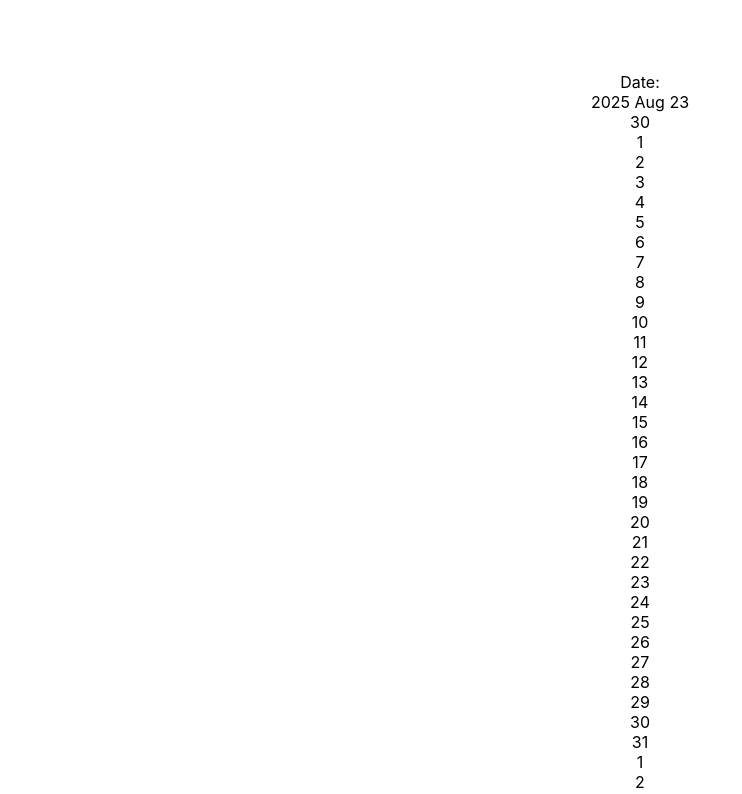
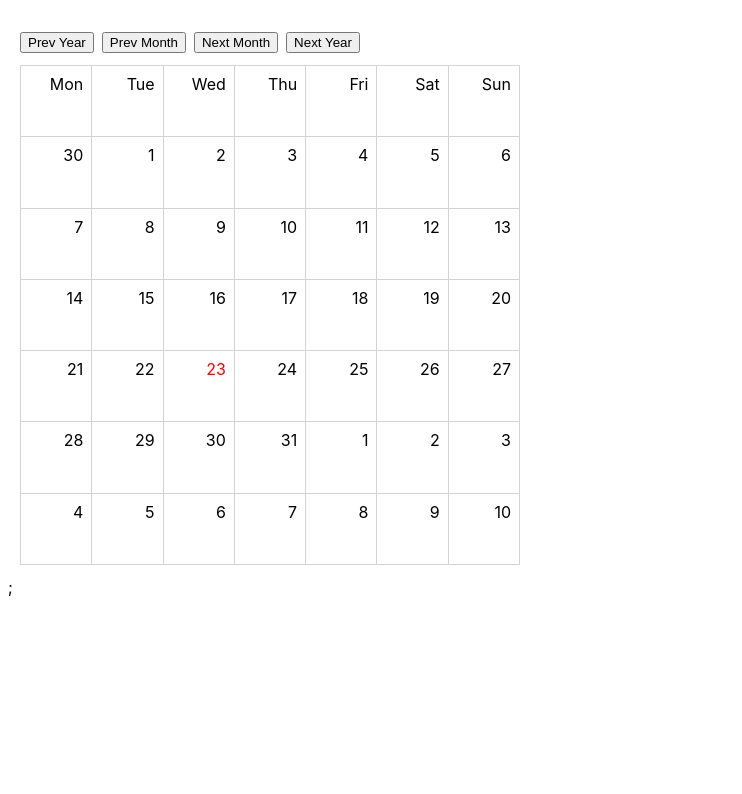
Before and after one commit to Trevoule/custom-date-picker-component, a React (Vite) app: page / in a window 1280 px wide. Shown: the top 794 px of the page, without its empty margins (0-742 px from the left). Built offline with nearby package versions, Linux system fonts and the light colour scheme.

Commit message:
feat: added styles, navigation and select date in DatePicker

```diff
--- a/src/App.css
+++ b/src/App.css
@@ -1,6 +1,29 @@
 #root {
   max-width: 1280px;
   margin: 0 auto;
-  padding: 2rem;
-  text-align: center;
 }
+
+.CalendarPanel {
+  display: grid;
+  grid-template-columns: repeat(7, 1fr);
+  grid-template-rows: repeat(7, 1fr);
+  width: 500px;
+  height: 500px;
+
+  border-top: 1px solid lightgrey;
+  border-left: 1px solid lightgrey;
+}
+
+.CalendarPanelItem {
+  border-right: 1px solid lightgrey;
+  border-bottom: 1px solid lightgrey;
+
+  padding: 8px;
+
+  display: flex;
+  justify-content: flex-end;
+}
+
+.CalendarPanelItem--current {
+  color: red;
+}
--- a/src/App.tsx
+++ b/src/App.tsx
@@ -6,7 +6,13 @@ import './App.css';
 function App() {
   const [date, setDate] = useState(() => new Date());
 
-  return <DatePicker value={date} onChange={setDate} />;
+  console.log(date);
+
+  return (
+    <div>
+      <DatePicker value={date} onChange={setDate} />;
+    </div>
+  );
 }
 
 export default App;
--- a/src/components/DatePicker/DatePicker.tsx
+++ b/src/components/DatePicker/DatePicker.tsx
@@ -1,4 +1,6 @@
 import { useMemo, useState } from 'react';
+
+import { WEEKDAYS } from '../../constants/common';
 
 type DatePickerProps = {
   value: Date;
@@ -6,19 +8,6 @@ type DatePickerProps = {
   min?: Date;
   max?: Date;
 };
-
-const MONTHS = [
-  'Jan',
-  'Feb',
-  'Mar',
-  'Apr',
-  'Jun',
-  'Jul',
-  'Aug',
-  'Sep',
-  'Nov',
-  'Dec',
-];
 
 type DateCellItem = {
   date: number;
@@ -118,18 +107,19 @@ const getCurrentMonthDays = (
   return dateCells;
 };
 
-const DatePicker = ({ value }: DatePickerProps) => {
+const DatePicker = ({ value, onChange }: DatePickerProps) => {
   const [year, month, day] = useMemo(() => {
     const currentYear = value.getFullYear();
-    const currentMonth = MONTHS[value.getMonth()];
+    const currentMonth = value.getMonth();
+
     const currentDate = value.getDate();
 
     return [currentYear, currentMonth, currentDate];
   }, [value]);
 
   // DATEPICKER PANEL
-  const [panelYear] = useState(() => value.getFullYear());
-  const [panelMonth] = useState(() => value.getMonth());
+  const [panelYear, setPanelYear] = useState(() => value.getFullYear());
+  const [panelMonth, setPanelMonth] = useState(() => value.getMonth());
 
   const dateCells = useMemo(() => {
     const daysInMonth = getDaysAmountInAMonth(panelYear, panelMonth);
@@ -146,23 +136,73 @@ const DatePicker = ({ value }: DatePickerProps) => {
     return [...prevMonthDays, ...currentMonthDays, ...nextMonthDays];
   }, [panelYear, panelMonth]);
 
-  // TODO: DATEPICKER NAVIGATION
-  // const nextYear = () => {};
-  // const prevYear = () => {};
-  // const nextMonth = () => {};
-  // const prevMonth = () => {};
+  const onDateSelect = (dateItem: DateCellItem) => {
+    const date = new Date(dateItem.year, dateItem.month, dateItem.date);
+    onChange(date);
+  };
+
+  const prevYearHandler = () => {
+    const year = value.getFullYear();
+    const prevYear = year - 1;
+    setPanelYear(prevYear);
+  };
+  const prevMonthHandler = () => {
+    const month = value.getMonth();
+    const year = value.getFullYear();
+
+    const [prevMonth, prevYear] =
+      month === 0 ? [11, year - 1] : [month - 1, year];
+
+    setPanelYear(prevYear);
+    setPanelMonth(prevMonth);
+  };
+
+  const nextMonthHandler = () => {
+    const month = value.getMonth();
+    const year = value.getFullYear();
+
+    const [nextMonth, nextYear] =
+      month === 0 ? [0, year + 1] : [month + 1, year];
+
+    setPanelYear(nextYear);
+    setPanelMonth(nextMonth);
+  };
+
+  const nextYearHandler = () => {
+    const year = value.getFullYear();
+    const nextYear = year + 1;
+
+    setPanelYear(nextYear);
+  };
 
   return (
-    <div>
-      Date:
-      <div>
-        {year} {month} {day}
+    <div style={{ padding: 12 }}>
+      <div style={{ display: 'flex', margin: '12px 0', gap: 8 }}>
+        <button onClick={prevYearHandler}>Prev Year</button>
+        <button onClick={prevMonthHandler}>Prev Month</button>
+        <button onClick={nextMonthHandler}>Next Month</button>
+        <button onClick={nextYearHandler}>Next Year</button>
       </div>
-      <div>
-        {dateCells.map((cell) => (
-          <div>{cell.date}</div>
+      <div className="CalendarPanel">
+        {WEEKDAYS.map((weekday) => (
+          <div key={weekday} className="CalendarPanelItem">
+            {weekday}
+          </div>
         ))}
-        <div></div>
+        {dateCells.map((cell) => {
+          const isCurrentDate =
+            cell.year === year && cell.month === month && cell.date === day;
+
+          return (
+            <div
+              key={`${cell.date}-${cell.month}-${cell.year}`}
+              className={`CalendarPanelItem ${isCurrentDate ? 'CalendarPanelItem--current' : ''}`}
+              onClick={() => onDateSelect(cell)}
+            >
+              {cell.date}
+            </div>
+          );
+        })}
       </div>
     </div>
   );
--- /dev/null
+++ b/src/constants/common.ts
@@ -0,0 +1,16 @@
+export const MONTHS = [
+  'Jan',
+  'Feb',
+  'Mar',
+  'Apr',
+  'May',
+  'Jun',
+  'Jul',
+  'Aug',
+  'Sep',
+  'Oct',
+  'Nov',
+  'Dec',
+];
+
+export const WEEKDAYS = ['Mon', 'Tue', 'Wed', 'Thu', 'Fri', 'Sat', 'Sun'];
--- a/src/index.css
+++ b/src/index.css
@@ -3,7 +3,6 @@
 }
 
 body {
-  padding: 2rem;
   font-family:
     -apple-system, BlinkMacSystemFont, 'Segoe UI', 'Roboto', 'Oxygen', 'Ubuntu',
     'Cantarell', 'Fira Sans', 'Droid Sans', 'Helvetica Neue', sans-serif;
```
